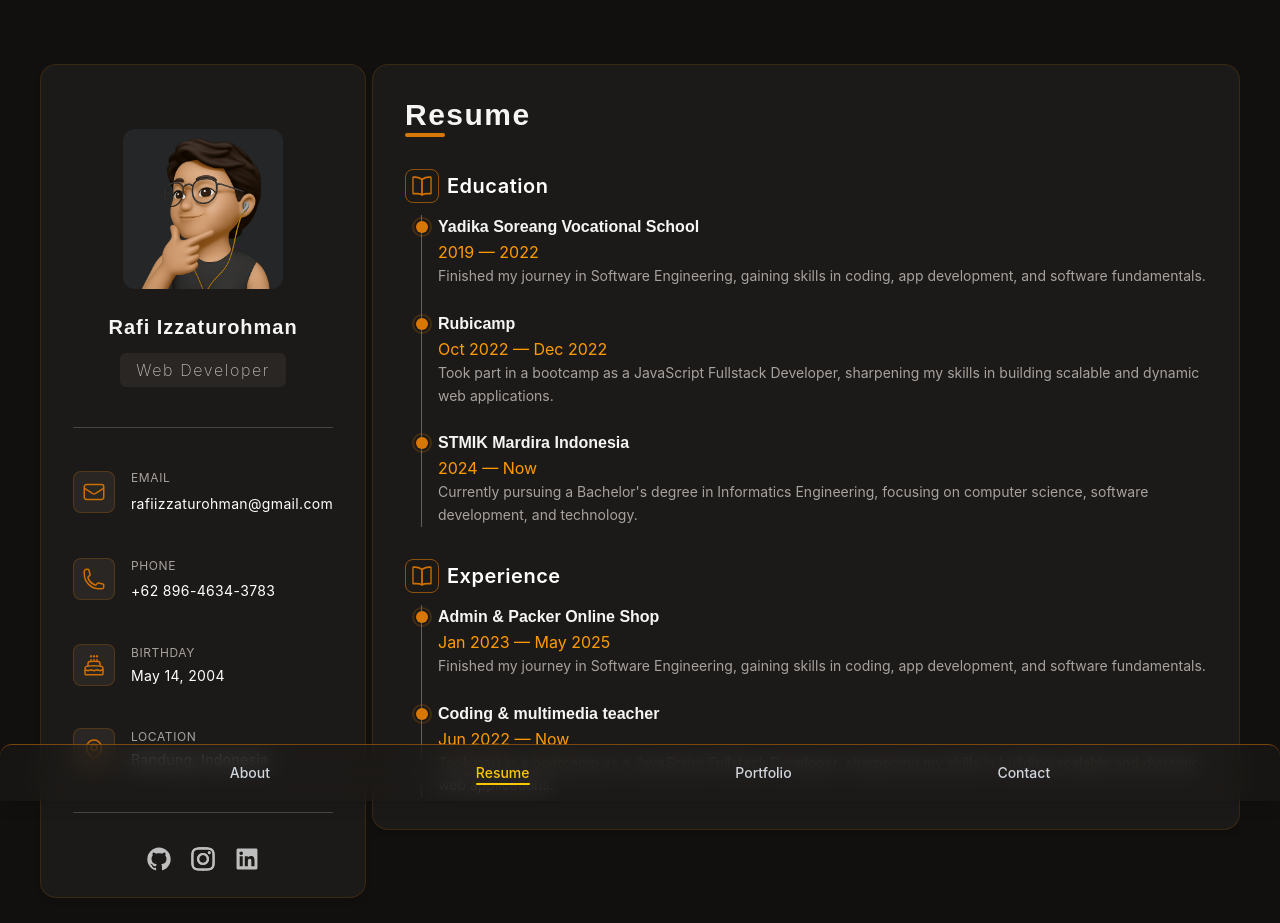
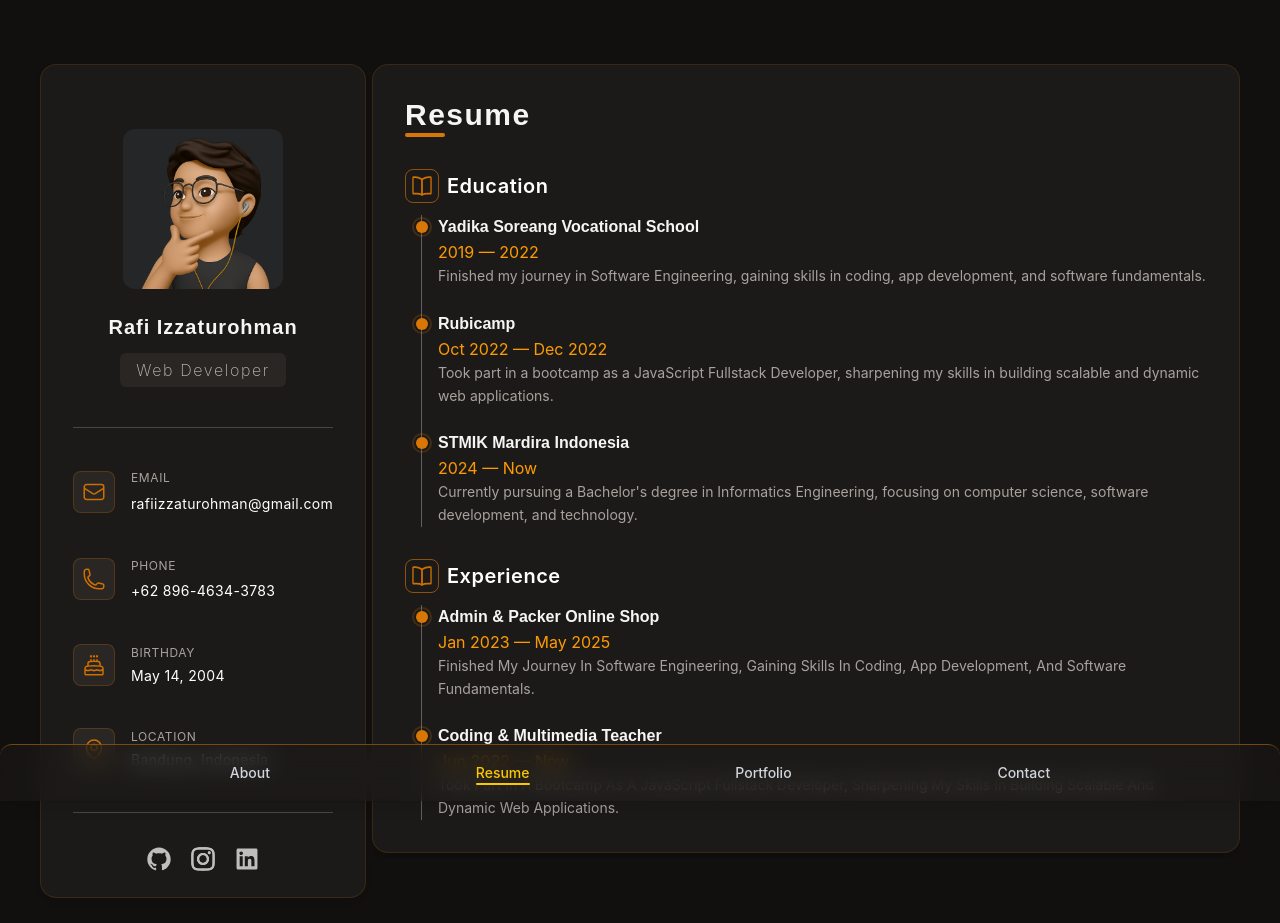
Before and after one commit to rafiizzaturohman/gluon, a Next.js app: page / in a window 1280 px wide. Both pictures are taken after a click on the button "Resume". Before the commit the page ends 900 px from the top, so only its background shows below. Built offline with nearby package versions, Linux system fonts and the light colour scheme.

Commit message:
Content Update

```diff
--- a/src/components/card-content/resume/exp.tsx
+++ b/src/components/card-content/resume/exp.tsx
@@ -22,7 +22,7 @@ const Experience = () => {
               <span className="bullet"></span>
             </span>
 
-            <div>
+            <div className="capitalize">
               <h6 className="text-xs sm:text-sm md:text-base">
                 {expItem.title}
               </h6>
```
